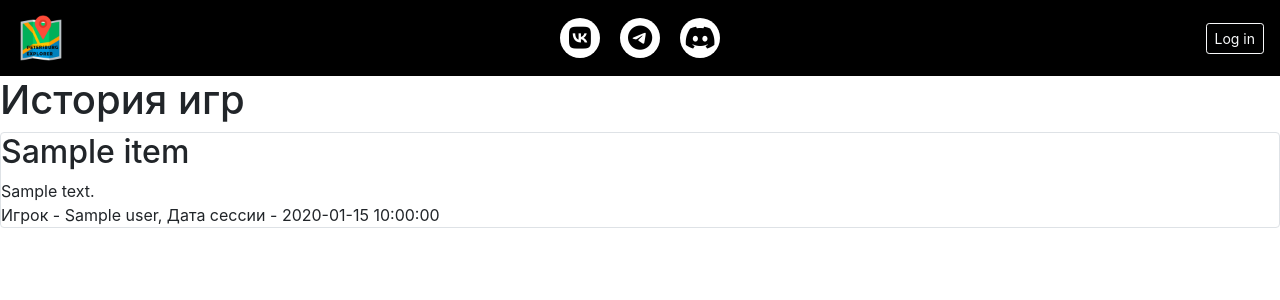
After one commit to dmitriykutsenko/Petersburg-Explorer, a Python web app: template templates/profile.html in a window 1280 px wide. The commit adds this page. Shown: the top 300 px of the page. Run offline with Jinja, Linux system fonts and the light colour scheme; the template is opened without the code that fills it: most values are stand-ins (such as "Sample title", 1, 10 or a date in 2020); some libraries are stand-ins or nearby versions.

Commit message:
Начало профилей

```diff
--- a/data/user.py
+++ b/data/user.py
@@ -1,4 +1,3 @@
-
 import datetime
 import sqlalchemy
 from flask_login import UserMixin
@@ -21,6 +20,8 @@ class User(SqlAlchemyBase, UserMixin, SerializerMixin):
                               index=True, unique=True, nullable=True)
     hashed_password = sqlalchemy.Column(sqlalchemy.String, nullable=True)
 
+    game_sessions = orm.relation('GameSession', back_populates='user')
+
     def set_password(self, password):
         self.hashed_password = generate_password_hash(password)
 
--- a/main.py
+++ b/main.py
@@ -30,8 +30,8 @@ app.register_blueprint(game_blueprint.blueprint)
 def main():
     db_session.global_init('db/Petersburg.db')
     port = int(os.environ.get("PORT", 5000))
-    app.run(host='0.0.0.0', port=port)
-    # app.run(host='127.0.0.1', port=8080)
+    # app.run(host='0.0.0.0', port=port)
+    app.run(host='127.0.0.1', port=8080)
 
 
 if __name__ == '__main__':
--- a/templates/base.html
+++ b/templates/base.html
@@ -46,7 +46,7 @@
       </a>
 
       <ul class="dropdown-menu" aria-labelledby="dropdownMenuLink">
-          <li><a class="dropdown-item" href="#">Профиль</a></li>
+          <li><a class="dropdown-item" href="/profile">Профиль</a></li>
           <li><a class="dropdown-item" href="#">Настройки</a></li>
           <li><hr class="dropdown-divider"></li>
           <li><a class="dropdown-item" href="/logout">Выйти</a></li>
--- /dev/null
+++ b/templates/profile.html
@@ -0,0 +1,30 @@
+{% extends "base.html" %}
+
+{% block content %}
+
+<h1>История игр</h1>
+{% for item in game_sessions%}
+<div class="col-md6 border rounded">
+    <h2>{{item.title}}</h2>
+    <div>
+        {{item.content}}
+    </div>
+    <div>
+        Игрок - {{item.user.name}}, Дата сессии - {{item.date}}
+    </div>
+
+    {% if current_user.is_authenticated and current_user == item.user %}
+    <div>
+        <a href="/news/{{ item.id }}" class="btn btn-warning">
+            Изменить
+        </a>
+        <a href="/news_delete/{{ item.id }}" class="btn btn-danger">
+            Удалить
+        </a>
+    </div>
+    {% endif %}
+
+
+</div>
+{% endfor %}
+{% endblock %}
```
Also changed, not shown: data/game_session.py (+6 -1 lines), web_infrastructure/game_blueprint.py (+7 -1 lines), web_infrastructure/users_blueprint.py (+10 -2 lines).
